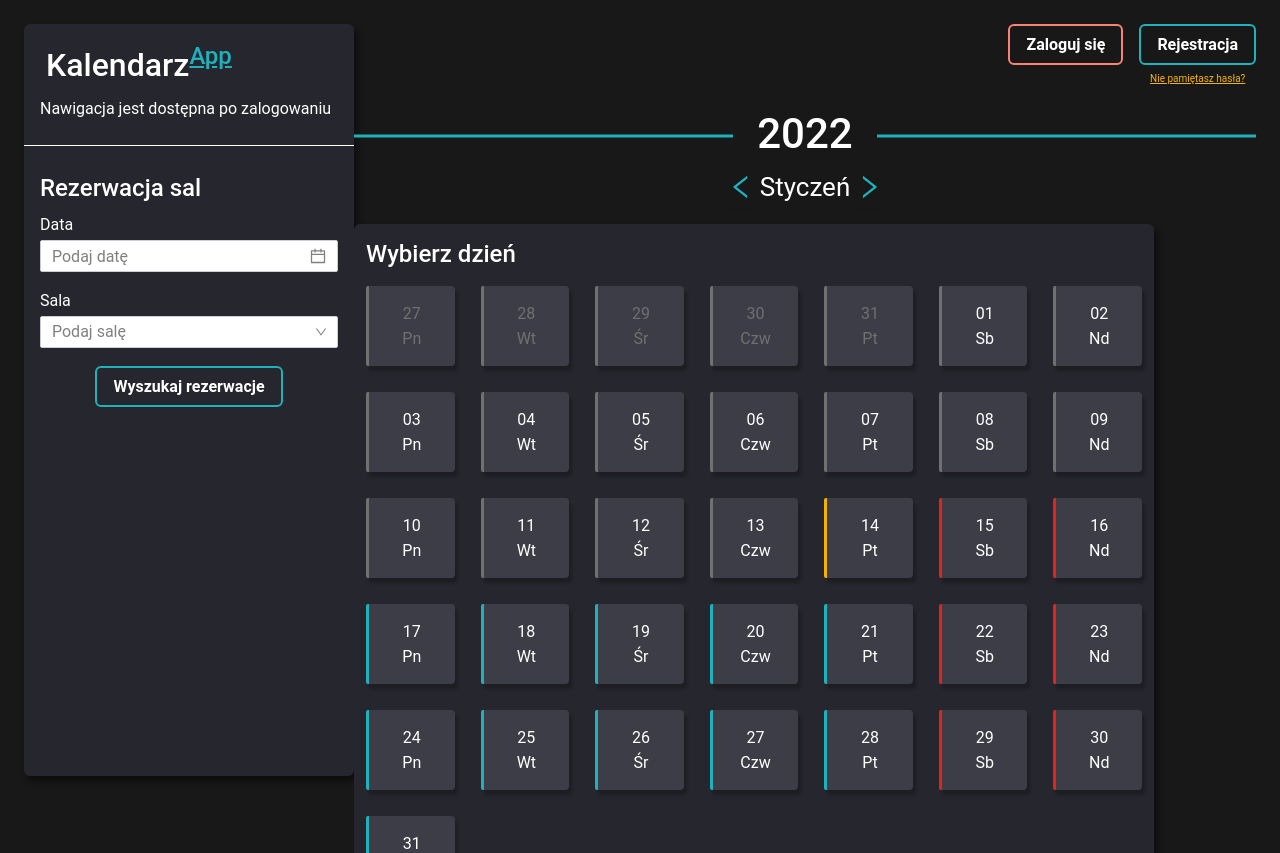
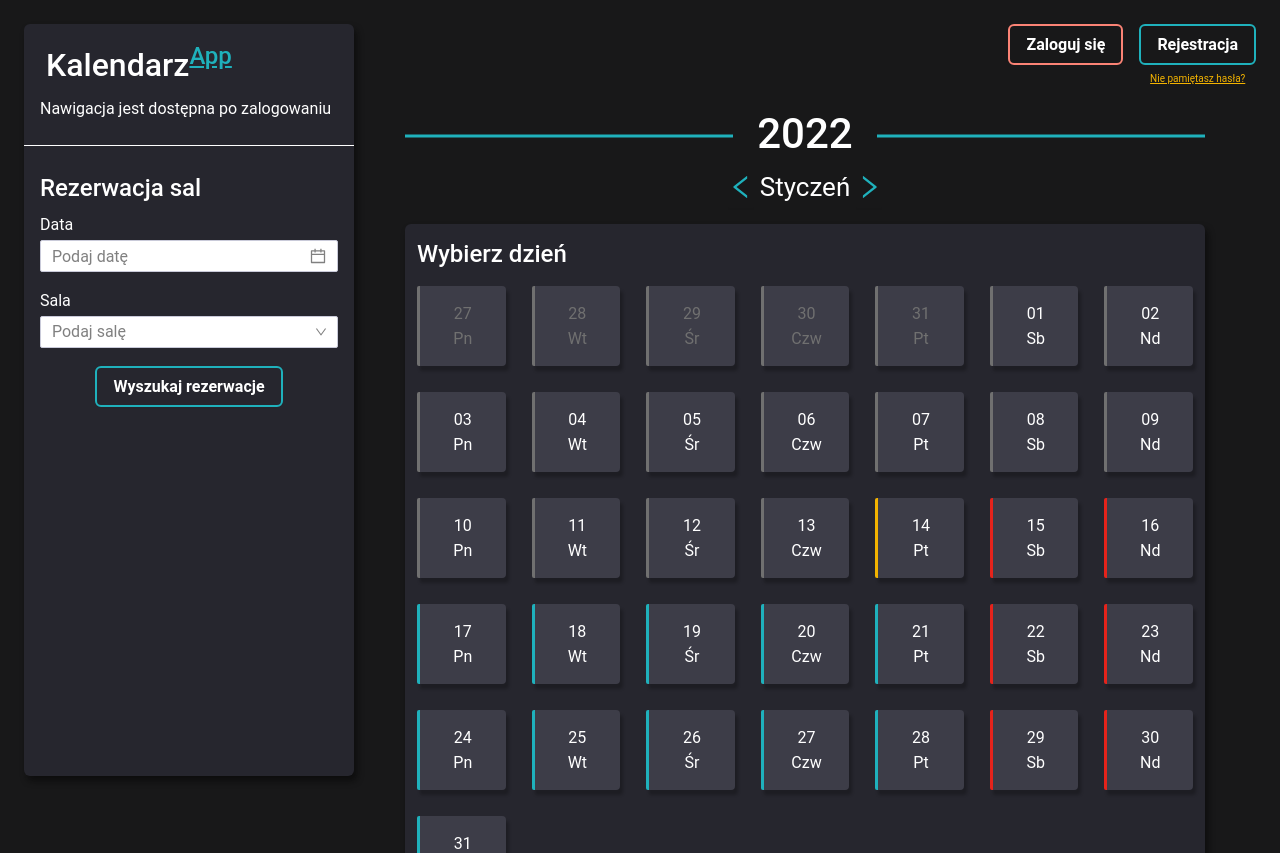
Before and after one commit to Terminatt/kalendarz-app, a React (Create React App) app in the folder front/: page / in a window 1280 px wide. Built offline with nearby package versions, Linux system fonts and the light colour scheme; no server answers.

Commit message:
fix(front): main layout size

```diff
--- a/front/src/components/Calendar/Calendar.less
+++ b/front/src/components/Calendar/Calendar.less
@@ -2,6 +2,7 @@
 @import '~styles/mixins.less';
 
 .calendar {
+  width: 800px;
   &-divider.ant-divider-horizontal.ant-divider-with-text.huge-divider {
     margin: 0;
   }
@@ -12,7 +13,7 @@
   }
 
   &-content {
-    width: 800px;
+    width: 100%;
     background-color: @primary-bg;
     padding: @padding-small;
     border-radius: @border-radius-regular;
--- a/front/src/components/Calendar/Calendar.tsx
+++ b/front/src/components/Calendar/Calendar.tsx
@@ -15,12 +15,17 @@ import {
 
 import './Calendar.less';
 
-const Calendar: React.FC = () => {
+export interface CalendarProps {
+    className?: string;
+}
+
+const Calendar: React.FC<CalendarProps> = (props) => {
     const [today, setToday] = useState<Dayjs | null>(null);
     const [selectedYear, setYear] = useState<number | null>(null);
     const [selectedMonth, setMonth] = useState<number | null>(null);
     const [daysInMonth, setDaysInMonth] = useState<CalendarDay[]>([]);
     const monthOptions = getMonthsOptions(monthNames);
+    const { className } = props;
 
     const createDaysInMonth = useCallback((_selectedYear: number, _selectedMonth: number): CalendarDay[] => {
         const dayList = createDayList(_selectedYear, _selectedMonth, evaluateCurrentMonthDayType);
@@ -69,7 +74,7 @@ const Calendar: React.FC = () => {
     }, [selectedYear]);
 
     return (
-        <div className="calendar">
+        <div className={`calendar ${className || ''}`}>
             <HugeDivider className="calendar-divider" text={selectedYear || ''} />
             <div className="calendar-switcher">
                 <Switcher selected={selectedMonth} onChange={onSwitcherChange} options={monthOptions} />
--- a/front/src/pages/Home/Home.less
+++ b/front/src/pages/Home/Home.less
@@ -3,6 +3,7 @@
 @import '~styles/variables.less';
 
 .home {
+  .center();
   width: 100%;
   height: max-content;
   padding-bottom: 80px;
```
